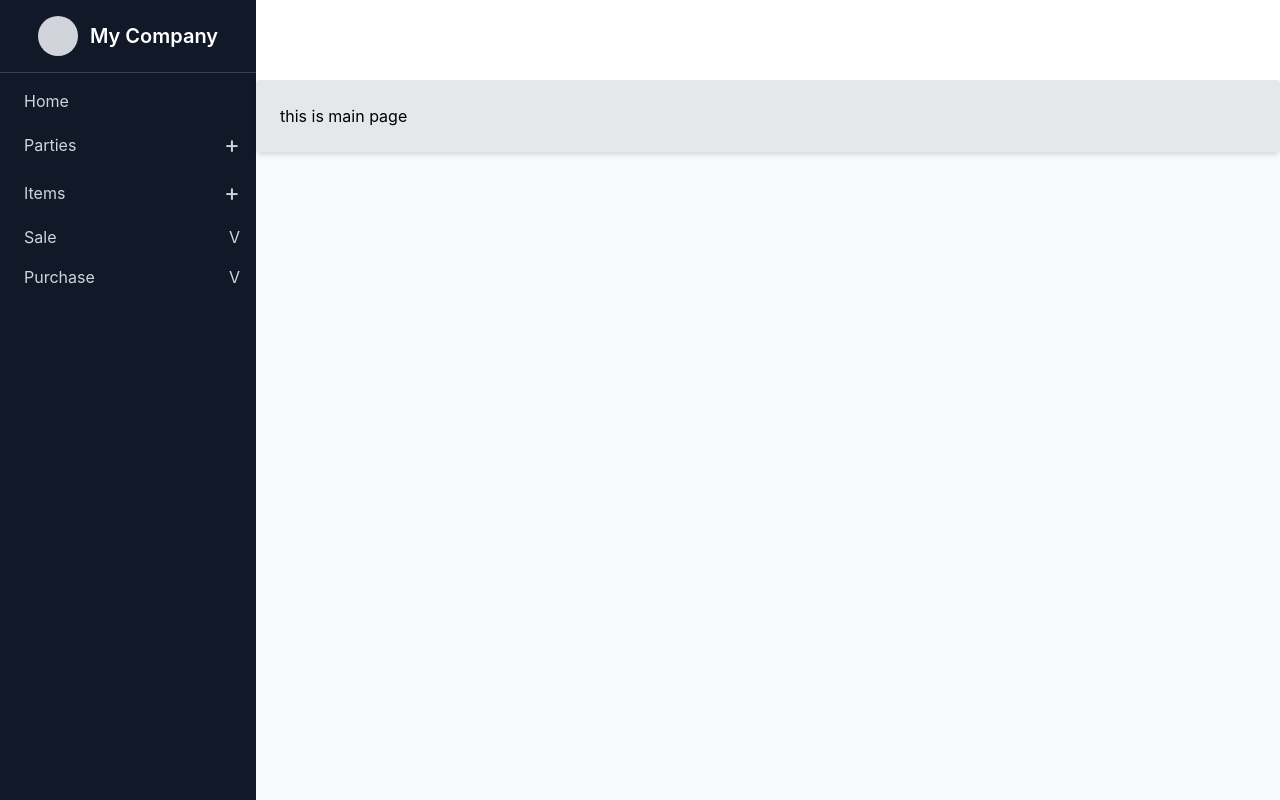
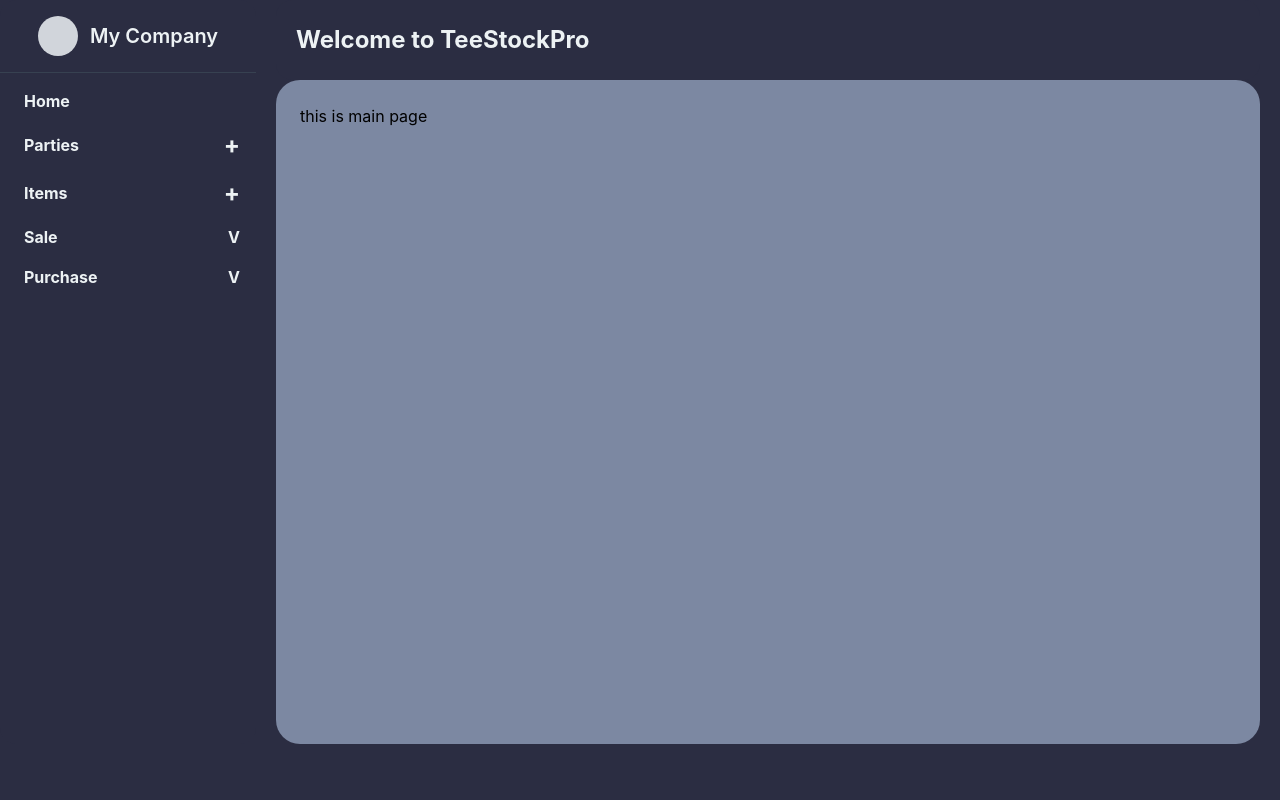
Before and after one commit to MihirPatel2805/Indi_project, a React (Create React App) app in the folder clothing-frontend/: page /dashboard in a window 1280 px wide. Built offline with nearby package versions, Linux system fonts and the light colour scheme; no server answers.

Commit message:
ui change to dark theme

```diff
--- a/clothing-frontend/public/index.html
+++ b/clothing-frontend/public/index.html
@@ -24,11 +24,25 @@
       work correctly both with client-side components and a non-root public URL.
       Learn how to configure a non-root public URL by running `npm run build`.
     -->
-    <link href="https://cdn.jsdelivr.net/npm/tailwindcss@2.2.19/dist/tailwind.min.css" rel="stylesheet">
-<!--<link rel="stylesheet" href="https://cdn.jsdelivr.net/npm/bootstrap@5.3.3/dist/css/bootstrap.min.css" integrity="sha384-QWTKZyjpPEjISv5WaRU9OFeRpok6YctnYmDr5pNlyT2bRjXh0JMhjY6hW+ALEwIH" crossorigin="anonymous">-->
+<!--    <link href="https://cdn.jsdelivr.net/npm/tailwindcss@2.2.19/dist/tailwind.min.css" rel="stylesheet">-->
+    <script src="https://cdn.tailwindcss.com"></script>
+    <script>
+      tailwind.config = {
+        theme: {
+          extend: {
+            colors: {
+              pri: '#7C88A2',
+              sec:'#2B2D42',
+              tri:'#EDF2F4',
+              qua:'#BE0E23'
+            }
+          }
+        }
+      }
+    </script>
 
   </head>
-  <body>
+  <body class="mr-5 bg-sec">
     <noscript>You need to enable JavaScript to run this app.</noscript>
     <div id="root"></div>
     <!--
--- a/clothing-frontend/src/components/Dashboard.js
+++ b/clothing-frontend/src/components/Dashboard.js
@@ -1,187 +1,3 @@
-// import React, { useEffect, useState } from 'react';
-// import axios from 'axios';
-// import { useNavigate } from 'react-router-dom';
-// import Product from "./Product";
-// import ViewStock from "./ViewStock";
-// import Content from "./Content";
-// import ViewItems from "./ViewItems";
-//
-// const Dashboard = () => {
-//     const [username, setUsername] = useState("");
-//     const [email, setEmail] = useState('');
-//     const [activeDropdowns, setActiveDropdowns] = useState([]); // Track active dropdowns
-//     const [activeContent, setActiveContent] = useState(<Content />); // Default content
-//     const navigate = useNavigate();
-//
-//     useEffect(() => {
-//         const getName = async () => {
-//             try {
-//                 const response = await axios.get('http://localhost:8000/api/user/', {
-//                     withCredentials: true,
-//                 });
-//                 setUsername(response.data.name);
-//                 setEmail(response.data.email);
-//             } catch (error) {
-//                 console.error('Error fetching user data:', error);
-//             }
-//         };
-//         getName();
-//     }, []);
-//
-//     const handleLogout = async () => {
-//         try {
-//             await axios.post('http://localhost:8000/api/logout/', {}, {
-//                 withCredentials: true,
-//             });
-//             navigate('/');
-//         } catch (error) {
-//             console.error('Error logging out:', error);
-//         }
-//     };
-//
-//     const toggleDropdown = (index) => {
-//         setActiveDropdowns((prev) =>
-//             prev.includes(index) ? prev.filter(i => i !== index) : [...prev, index]
-//         );
-//     };
-//
-//     const isDropdownActive = (index) => {
-//         return activeDropdowns.includes(index);
-//     };
-//
-//     return (
-//         <div className="flex min-h-screen overflow-hidden font-serif">
-//             {/* Sidebar */}
-//             <div className="w-64 bg-gray-800 text-white fixed h-full overflow-y-auto flex flex-col justify-between">
-//                 <div className="p-5">
-//                     <h2 className="text-2xl text-center mb-5">Admin Dashboard</h2>
-//                     <ul className="space-y-3">
-//                         <li className={`relative ${isDropdownActive(0) ? 'bg-gray-700' : ''}`}>
-//                             <button
-//                                 onClick={() => {
-//                                     toggleDropdown(0)
-//                                     setActiveContent(<ViewItems Email={email}/>)
-//                                     }
-//                                 }
-//                                 className="flex justify-between w-full px-3 py-2 hover:bg-gray-700 transition duration-200"
-//                             >
-//                                 Items
-//                                 <span className={`transform ${isDropdownActive(0) ? 'rotate-180' : 'rotate-90'}`}>
-//                   &#11167;
-//                 </span>
-//                             </button>
-//                             {isDropdownActive(0) && (
-//                                 <ul className="pl-5 mt-2 space-y-2">
-//                                     <li>
-//                                         <button
-//                                             onClick={() => setActiveContent(<Product Email={email} />)}
-//                                             className="text-sm hover:text-gray-300"
-//                                         >
-//                                             Add Items
-//                                         </button>
-//                                     </li>
-//                                     <li>
-//                                         <button
-//                                             onClick={() => setActiveContent(<ViewStock Email={email} />)}
-//                                             className="text-sm hover:text-gray-300"
-//                                         >
-//                                             View Stock
-//                                         </button>
-//                                     </li>
-//                                 </ul>
-//                             )}
-//                         </li>
-//                         <li className={`relative ${isDropdownActive(2) ? 'bg-gray-700' : ''}`}>
-//                             <button
-//                                 onClick={() => toggleDropdown(2)}
-//                                 className="flex justify-between w-full px-3 py-2 hover:bg-gray-700 transition duration-200"
-//                             >
-//                                 Order List
-//                                 <span className={`transform ${isDropdownActive(2) ? 'rotate-180' : 'rotate-90'}`}>
-//                   &#11167;
-//                 </span>
-//                             </button>
-//                             {isDropdownActive(2) && (
-//                                 <ul className="pl-5 mt-2 space-y-2">
-//                                     <li><button className="text-sm hover:text-gray-300">Pending Orders</button></li>
-//                                     <li><button className="text-sm hover:text-gray-300">Completed Orders</button></li>
-//                                 </ul>
-//                             )}
-//                         </li>
-//                         <li className={`relative ${isDropdownActive(3) ? 'bg-gray-700' : ''}`}>
-//                             <button
-//                                 onClick={() => toggleDropdown(3)}
-//                                 className="flex justify-between w-full px-3 py-2 hover:bg-gray-700 transition duration-200"
-//                             >
-//                                 Sales Analytics
-//                                 <span className={`transform ${isDropdownActive(3) ? 'rotate-180' : 'rotate-90'}`}>
-//                   &#11167;
-//                 </span>
-//                             </button>
-//                             {isDropdownActive(3) && (
-//                                 <ul className="pl-5 mt-2 space-y-2">
-//                                     <li><button className="text-sm hover:text-gray-300">Monthly Sales</button></li>
-//                                     <li><button className="text-sm hover:text-gray-300">Yearly Sales</button></li>
-//                                 </ul>
-//                             )}
-//                         </li>
-//                         <li className={`relative ${isDropdownActive(4) ? 'bg-gray-700' : ''}`}>
-//                             <button
-//                                 onClick={() => toggleDropdown(4)}
-//                                 className="flex justify-between w-full px-3 py-2 hover:bg-gray-700 transition duration-200"
-//                             >
-//                                 Expenses
-//                                 <span className={`transform ${isDropdownActive(4) ? 'rotate-180' : 'rotate-90'}`}>
-//                   &#11167;
-//                 </span>
-//                             </button>
-//                             {isDropdownActive(4) && (
-//                                 <ul className="pl-5 mt-2 space-y-2">
-//                                     <li><button className="text-sm hover:text-gray-300">View Expenses</button></li>
-//                                     <li><button className="text-sm hover:text-gray-300">Add Expense</button></li>
-//                                 </ul>
-//                             )}
-//                         </li>
-//                         <li className={`relative ${isDropdownActive(5) ? 'bg-gray-700' : ''}`}>
-//                             <button
-//                                 onClick={() => toggleDropdown(5)}
-//                                 className="flex justify-between w-full px-3 py-2 hover:bg-gray-700 transition duration-200"
-//                             >
-//                                 Settings
-//                                 <span className={`transform ${isDropdownActive(5) ? 'rotate-180' : 'rotate-90'}`}>
-//                   &#11167;
-//                 </span>
-//                             </button>
-//                             {isDropdownActive(5) && (
-//                                 <ul className="pl-5 mt-2 space-y-2">
-//                                     <li><button className="text-sm hover:text-gray-300">Profile</button></li>
-//                                     <li><button className="text-sm hover:text-gray-300">Account Settings</button></li>
-//                                 </ul>
-//                             )}
-//                         </li>
-//                     </ul>
-//                 </div>
-//                 <div className="p-5">
-//                     <button onClick={handleLogout} className="w-full py-2 text-center bg-gray-700 hover:bg-teal-500 transition duration-300 rounded-lg">
-//                         Log out
-//                     </button>
-//                 </div>
-//             </div>
-//
-//             {/* Main Content */}
-//             <div className="flex-1 ml-64 p-5 h-screen overflow-y-auto">
-//                 <header className="bg-gray-100 p-4 rounded-lg shadow-md">
-//                     <h1 className="text-2xl font-bold text-center text-gray-800">Welcome, {username}</h1>
-//                 </header>
-//                 <div className="mt-5  h-[80vh] flex justify-center">
-//                     {activeContent}
-//                 </div>
-//             </div>
-//         </div>
-//     );
-// };
-//
-// export default Dashboard;
 import React, {useEffect, useState} from 'react';
 import {Link, useNavigate} from 'react-router-dom';
 import Product from "./Product";
@@ -225,19 +41,19 @@
         }
     };
     return (
-        <div className="min-h-screen flex">
+        <div className="min-h-[80vh] flex">
             {/* Sidebar */}
-            <aside className="w-64 bg-gray-900 text-white flex-shrink-0">
+            <aside className="w-64 bg-sec text-tri font-bold flex-shrink-0 rounded-2xl">
                 <div className="flex items-center justify-center p-4 border-b border-gray-700">
                     {/* Logo or Profile Image */}
                     <div className="rounded-full bg-gray-300 h-10 w-10"></div>
-                    <span className="ml-3 text-xl font-semibold">My Company</span>
+                    <span className="ml-3 text-xl font-bold font-semibold">My Company</span>
                 </div>
 
                 {/* Navigation Links */}
                 <nav className="p-4 space-y-4">
                     {/* Home Link */}
-                    <Link to="/dashboard" className="flex items-center text-gray-300 hover:text-white">
+                    <Link to="/dashboard" className="flex items-center text-tri font-bold hover:text-white">
                         {/*<span className="material-icons">home</span>*/}
                         <span className="ml-2">Home</span>
                     </Link>
@@ -245,7 +61,7 @@
                     {/* Parties Link */}
                     <div className="relative flex w-full space-y-4 ">
                         <Link
-                            className="flex w-full items-center text-gray-300 hover:text-white justify-between"
+                            className="flex w-full items-center text-tri font-bold hover:text-white justify-between"
                             onClick={()=>setActiveContent(<ViewStock Email={email} />)}
                         >
                             {/*<span className="material-icons">groups</span>*/}
@@ -258,7 +74,7 @@
                     <div className="relative">
                         <Link
                             to="/dashboard"
-                            className="flex w-full items-center text-gray-300 hover:text-white justify-between"
+                            className="flex w-full items-center text-tri font-bold hover:text-white justify-between"
                             onClick={() => setActiveContent(<Product Email={email} />)}
                         >
                             {/*<span className="material-icons">inventory_2</span>*/}
@@ -270,7 +86,7 @@
                     {/* Sale Dropdown */}
                     <div className="relative">
                         <button
-                            className="flex items-center text-gray-300 hover:text-white w-full"
+                            className="flex items-center text-tri font-bold hover:text-white w-full"
                             onClick={() => setShowSaleDropdown(!showSaleDropdown)}
                         >
                             {/*<span className="material-icons">shopping_cart</span>*/}
@@ -279,8 +95,8 @@
                         </button>
                         {showSaleDropdown && (
                             <div className="pl-8 mt-2 space-y-2">
-                                <Link to="/sale/new" className="block text-gray-300 hover:text-white">New Sale</Link>
-                                <Link to="/sale/history" className="block text-gray-300 hover:text-white">Sale History</Link>
+                                <Link to="/sale/new" className="block text-tri font-bold hover:text-white">New Sale</Link>
+                                <Link to="/sale/history" className="block text-gray-300 font-bold hover:text-white">Sale History</Link>
                             </div>
                         )}
                     </div>
@@ -288,7 +104,7 @@
                     {/* Purchase Dropdown */}
                     <div className="relative">
                         <button
-                            className="flex items-center text-gray-300 hover:text-white w-full"
+                            className="flex items-center text-tri font-bold hover:text-white w-full"
                             onClick={() => setShowPurchaseDropdown(!showPurchaseDropdown)}
                         >
                             {/*<span className="material-icons">receipt_long</span>*/}
@@ -297,8 +113,8 @@
                         </button>
                         {showPurchaseDropdown && (
                             <div className="pl-8 mt-2 space-y-2">
-                                <Link to="/purchase/new" className="block text-gray-300 hover:text-white">New Purchase</Link>
-                                <Link to="/purchase/history" className="block text-gray-300 hover:text-white">Purchase History</Link>
+                                <Link to="/purchase/new" className="block text-tri hover:text-white">New Purchase</Link>
+                                <Link to="/purchase/history" className="block text-pri font-bold hover:text-white">Purchase History</Link>
                             </div>
                         )}
                     </div>
@@ -306,15 +122,16 @@
             </aside>
 
             {/* Main Content Area */}
-            <div className=" flex-auto bg-gray-50 ">
+            <div className=" flex-auto ml-5 rounded-2xl ">
                 {/* Content Header */}
-                <div className="bg-white h-20 w-full">
-                    {/*<h1 className="text-2xl font-bold text-gray-800"><input type="text" placeholder='Enter Business Name'/></h1>*/}
+                <div className="bg-sec h-[10vh] text-tri flex justify-start pl-5 items-center rounded-2xl">
+                    <h1 className="text-2xl font-bold text-tri">Welcome to <span className='text-tri font-bold-2'>TeeStockPro</span></h1>
                     {/*<p className="text-gray-600">Enter details to make your first sale...</p>*/}
+
                 </div>
 
                 {/* Placeholder for Right Side Content */}
-                <div className="bg-gray-200 p-6 rounded shadow-md ">
+                <div className="bg-pri p-6  h-[83vh] rounded-3xl">
                     {/*<div className="mt-5  h-[80vh] flex justify-center">*/}
                         {activeContent}
                     {/*</div>*/}
--- a/clothing-frontend/src/components/Product.js
+++ b/clothing-frontend/src/components/Product.js
@@ -181,7 +181,7 @@
   };
 
   return (
-      <div className="bg-white p-6 rounded-lg shadow-md">
+      <div className="bg-pri p-6 rounded-lg h-full w-full">
         <div className="mb-4">
           <h1 className="text-2xl font-bold text-gray-800">Add New Product</h1>
           <p className="text-gray-600">Fill out the details to create a new product.</p>
@@ -281,7 +281,7 @@
         <div className="col-span-2 flex justify-end">
           <button
               type="submit"
-              className="py-2 px-6 bg-blue-600 text-white rounded-lg hover:bg-blue-700 transition duration-300"
+              className="py-2 px-6 bg-qua text-white rounded-lg hover:bg-blue-700 transition duration-300"
               onClick={handleSubmit}
           >
             Save Product
```
